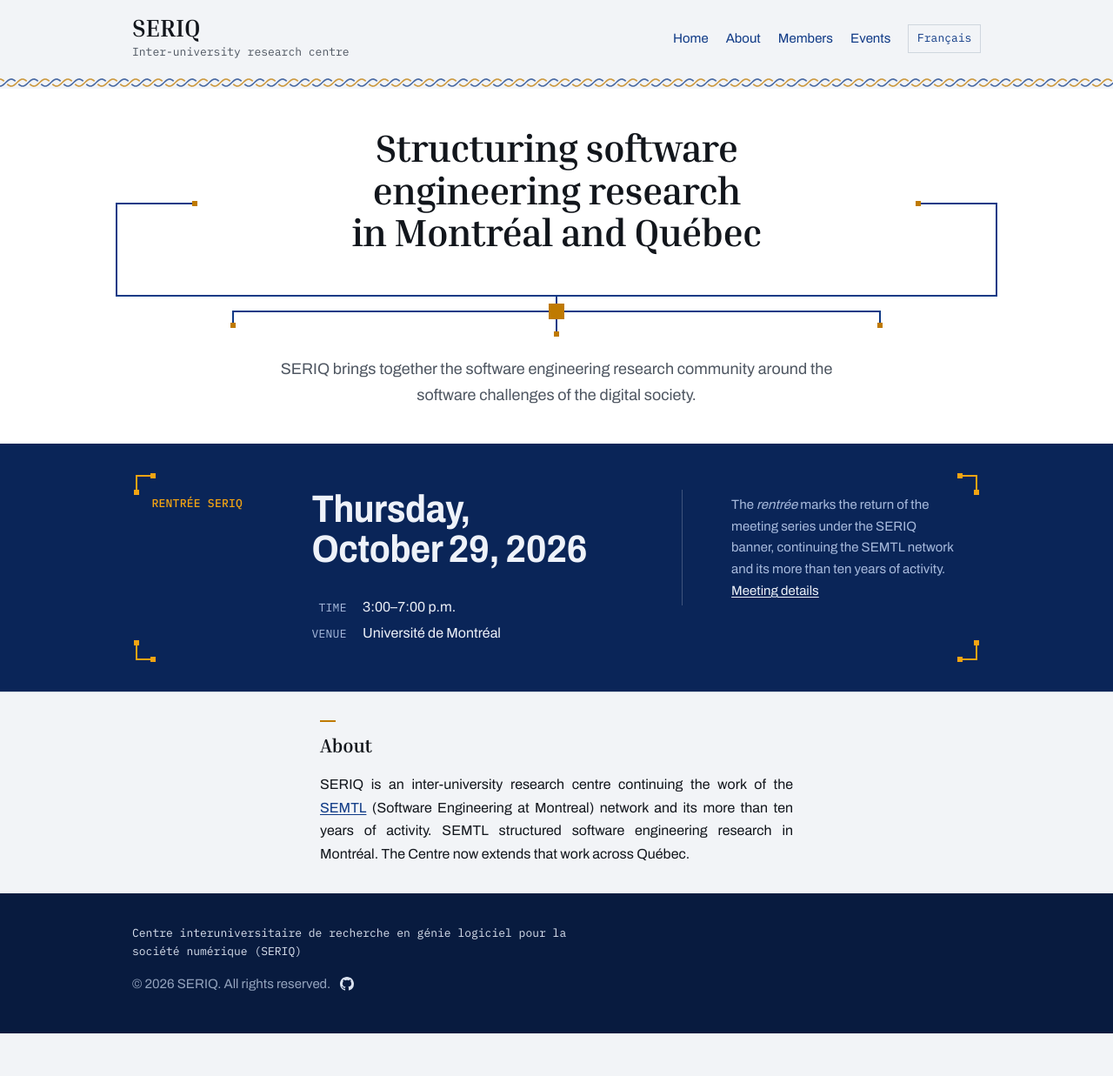
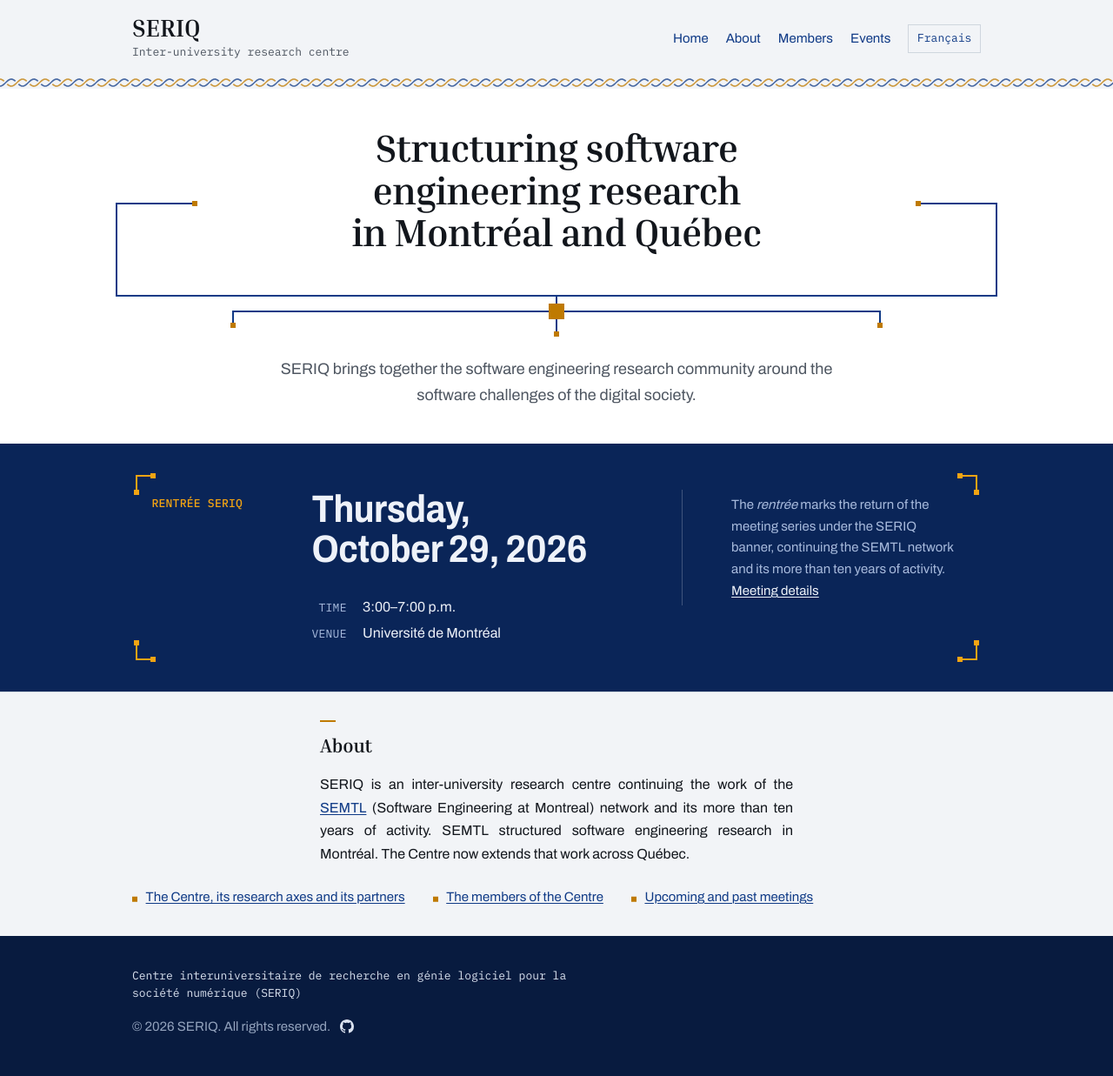
Before and after one commit to seriq-ca/seriq-ca.github.io, a Jekyll site: the page built from en/index.md, in a window 1280 px wide. Shown: the whole page at 87% size. Built offline with Jekyll 4.4.1, drawn with Linux system fonts in a browser that asks for light colours; before the commit the page ends 1188 px from its top, so only the background shows below that.

Commit message:
Link the home page on to the about, members and events pages

```diff
--- a/_data/i18n/en.yml
+++ b/_data/i18n/en.yml
@@ -34,6 +34,12 @@
   udem-fas:   Faculty of Arts and Science
   mcgill-eng: Faculty of Engineering
   mcgill-sci: Faculty of Science
+
+home:
+  onward:
+    about: The Centre, its research axes and its partners
+    people: The members of the Centre
+    events: Upcoming and past meetings
 
 people:
   lede: >-
--- a/_data/i18n/fr.yml
+++ b/_data/i18n/fr.yml
@@ -34,6 +34,12 @@
   udem-fas:   Faculté des arts et des sciences
   mcgill-eng: Faculté de génie
   mcgill-sci: Faculté des sciences
+
+home:
+  onward:
+    about: Le Centre, ses axes de recherche et ses partenaires
+    people: Les membres du Centre
+    events: Les rencontres à venir et passées
 
 people:
   lede: >-
--- /dev/null
+++ b/_includes/onward.html
@@ -0,0 +1,27 @@
+{%- comment -%}
+  Where the home page hands off to the rest of the site. The destinations are
+  resolved by `ref` in the page's own language, the same lookup the header nav
+  uses, so a page that does not exist in a language drops out of the list
+  rather than linking across languages. Labels come from `home.onward` in
+  _data/i18n/*.yml — longer than the nav's, since these stand alone.
+
+  Emits nothing when none of the three pages exist. Styled in
+  _sass/_components.scss; the node marking each item is in _decorations.scss.
+{%- endcomment -%}
+{%- assign t = site.data.i18n[page.lang] -%}
+{%- assign about  = site.pages | where: "ref", "about"  | where_exp: "p", "p.lang == page.lang" | first -%}
+{%- assign people = site.pages | where: "ref", "people" | where_exp: "p", "p.lang == page.lang" | first -%}
+{%- assign events = site.pages | where: "ref", "events" | where_exp: "p", "p.lang == page.lang" | first -%}
+{%- if about or people or events %}
+<ul class="onward">
+  {%- if about %}
+  <li><a href="{{ about.url | relative_url }}">{{ t.home.onward.about }}</a></li>
+  {%- endif %}
+  {%- if people %}
+  <li><a href="{{ people.url | relative_url }}">{{ t.home.onward.people }}</a></li>
+  {%- endif %}
+  {%- if events %}
+  <li><a href="{{ events.url | relative_url }}">{{ t.home.onward.events }}</a></li>
+  {%- endif %}
+</ul>
+{%- endif -%}
--- a/_sass/_components.scss
+++ b/_sass/_components.scss
@@ -357,3 +357,14 @@
 @media (prefers-reduced-motion: reduce) {
   .partner-logos a::before, .partner-logos .partner-logo { transition: none; }
 }
+
+/* Onward links: where the home page hands off to the rest of the site. A row
+   on a wide screen, a stack on a narrow one — flex-wrap does both, and the
+   row gap only applies once it has wrapped. Each item is marked with a node,
+   drawn in _decorations.scss. */
+.onward {
+  list-style: none; padding: 0; margin: 1.5rem 0 0; max-width: none;
+  display: flex; flex-wrap: wrap; gap: .6rem 2rem;
+  font-size: var(--t-sm);
+}
+.onward li { margin: 0; display: flex; align-items: baseline; gap: .6rem; }
--- a/_sass/_decorations.scss
+++ b/_sass/_decorations.scss
@@ -341,3 +341,12 @@
   content: ""; display: inline-block; width: 6px; height: 6px;
   margin-right: .6rem; vertical-align: .16em; background: var(--node);
 }
+
+/* A node terminating each onward link, the same 6px box that ends every
+   branch of the home network above it. Baseline-aligned text sits the box
+   slightly high, so it is nudged down onto the line of the type. */
+.onward li::before {
+  content: ""; flex: none;
+  width: var(--node-size); height: var(--node-size);
+  background: var(--node); transform: translateY(.05em);
+}
--- a/en/index.md
+++ b/en/index.md
@@ -29,5 +29,6 @@
       software engineering research in Montréal. The Centre now extends that work
       across Québec.
     </p>
+    {% include onward.html %}
   </div>
 </section>
```
Also changed, not shown: index.md (+1 -0 lines).
